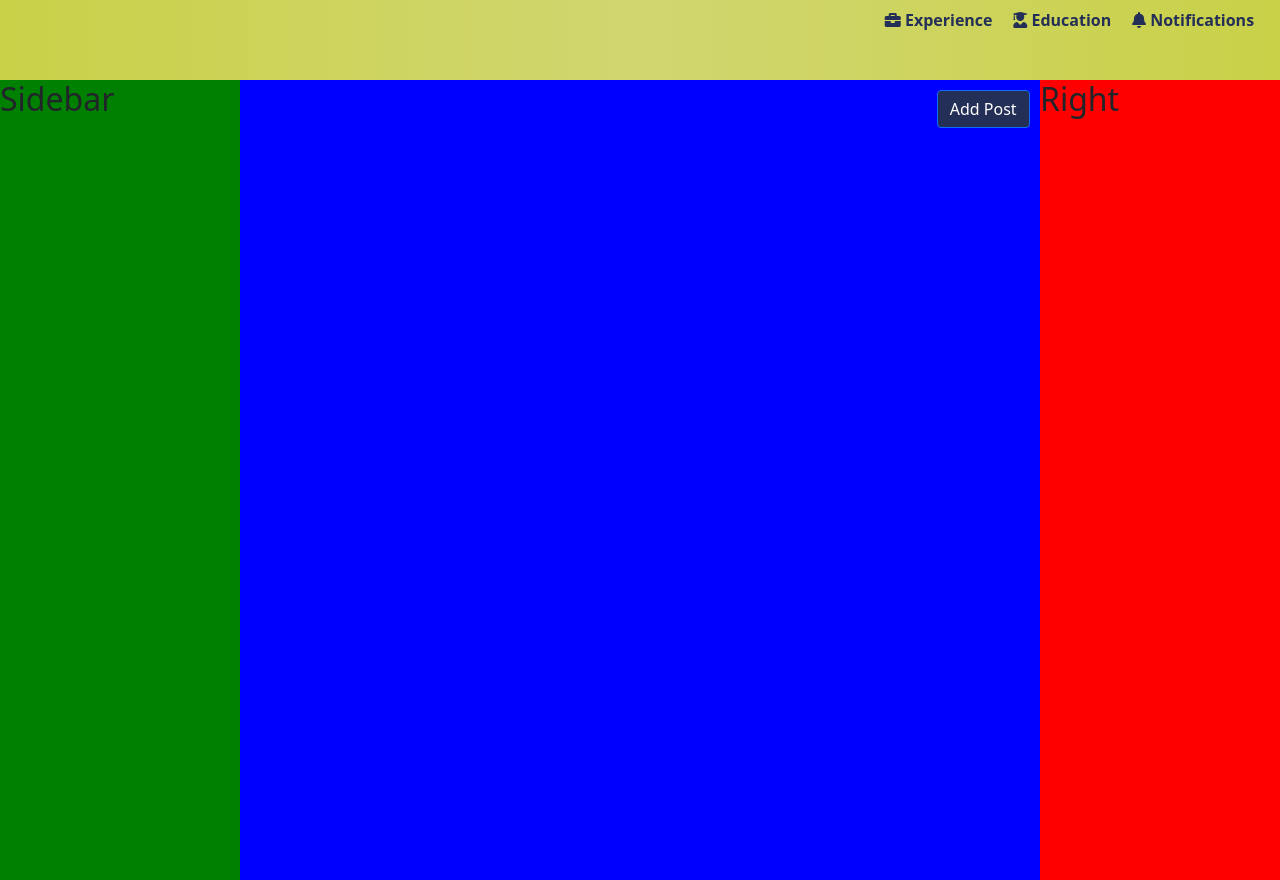
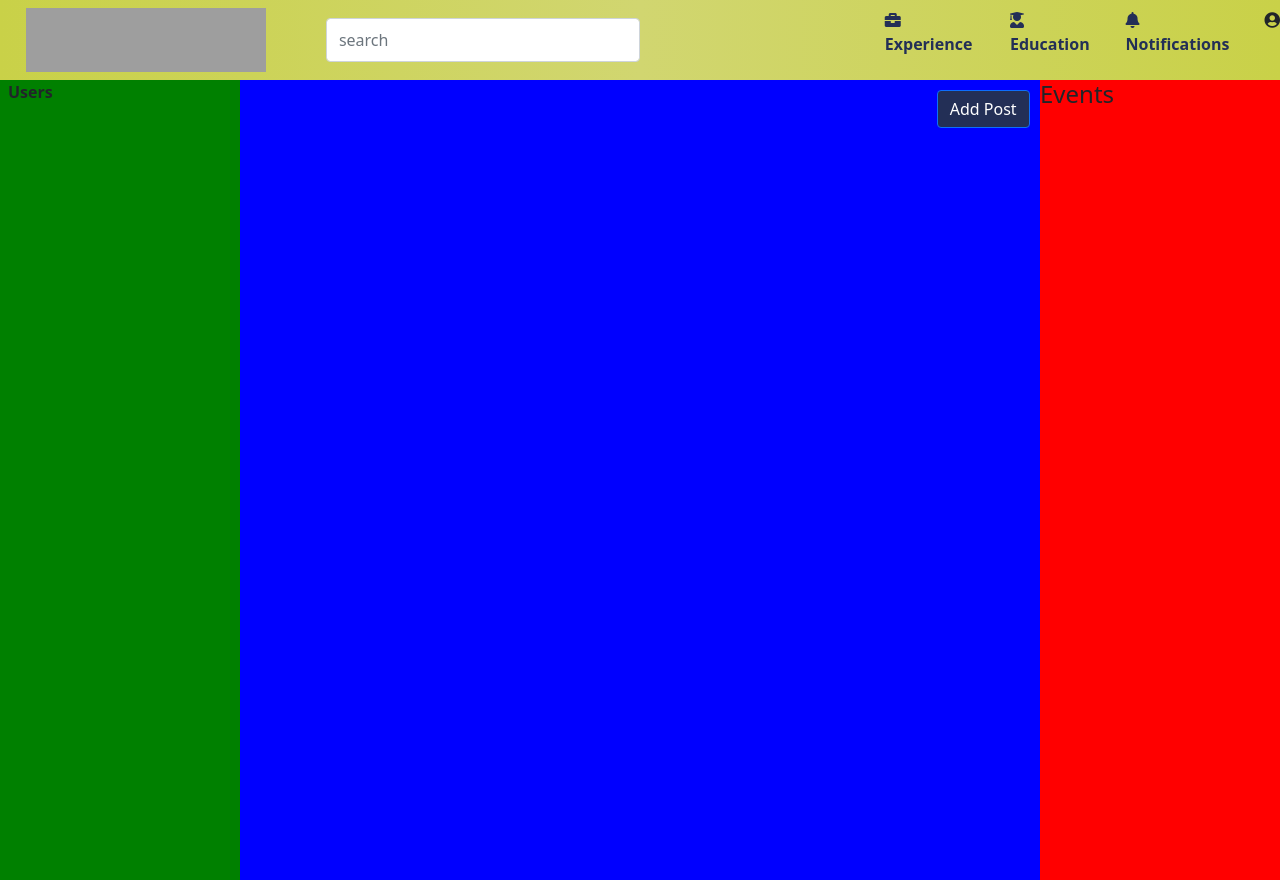
Before and after one commit to otienosteve/alumni-engagement, a Flask app: page /alumni/ in a window 1280 px wide. Run offline with Flask 3, Linux system fonts and the light colour scheme; some libraries are stand-ins or nearby versions; grey boxes are pictures that could not be loaded.

Commit message:
Add education and new user page

```diff
--- a/alumni.py
+++ b/alumni.py
@@ -1,9 +1,23 @@
 from flask import Blueprint, render_template, request, redirect, url_for, flash
+from auth import allow
+alumni_bp = Blueprint('alumni_bp',__name__,url_prefix='/alumni')
+from flask_login import login_required, current_user
+from models import Education
 
-alumni_bp = Blueprint('alumni_bp',__name__,url_prefix='/alumni')
-
-
+@allow('alumni','admin', 'superadmin')
+@login_required
 @alumni_bp.route('/')
 def index():
 
     return render_template('alumni/post.html')
+
+
+@allow('alumni','admin', 'superadmin')
+@login_required
+@alumni_bp.route('/education')
+def education():
+    education = education.query.filter_by(user_id=current_user.id).all()
+
+
+
+    return render_template('alumni/education.html', education = education)
--- a/auth.py
+++ b/auth.py
@@ -78,7 +78,7 @@
                 return render_template('auth/login.html', form=form)
             if bcrypt.check_password_hash(user.password, payload.get('password')):
                 login_user(user)
-                flash('Welome to Parish MIS', category='success')
+                flash('Welome to Firm Roots', category='success')
                 return redirect(url_for('admin_bp.dashboard'))
             else:
                 flash('Incorrect Password Entered', 'error')
--- a/static/system/css/style.css
+++ b/static/system/css/style.css
@@ -167,3 +167,26 @@
 
 
   }
+  .navbar  .left{
+    display: flex;
+    justify-content:space-between ;
+    align-items: center;
+    height: 100%;
+    width: 50%;
+
+  }
+  .navbar .left .top-search{
+    height: 70%;
+    width:100%;
+  }
+  .navbar  .left .nav-logo{
+    width:100%;
+    height: 100%;
+    overflow: hidden;
+    margin-left: 4%;
+  }
+  .navbar  .left .nav-logo img {
+
+    height: 100%;
+    width: 80%;
+  }
--- a/templates/alumni/alumni-base.html
+++ b/templates/alumni/alumni-base.html
@@ -1,18 +1,31 @@
 {% extends "base.html" %}
 {% block main %}
 <nav class="navbar">
-<div class="left"> </div>
+<div class="left">
+    <div class="nav-logo">
+        <img src="{{url_for('static', filename='system/assets/AAKCAU-LOGO.svg')}}" alt="" sizes="" srcset="">
+    </div>
+    <input type="text" class="form-control top-search" placeholder='search'>
+</div>
 <div class="right">
     <ul class='nav-icons'>
         <li> <a href=""> <i class="fas fa-briefcase"></i> Experience </a></li>
        <li> <a href=""><i class="fas fa-user-graduate"></i> Education </a></li>
       <li> <a href=""><i class="fas fa-bell"></i> Notifications </a></li>
+   <li><i class="fas fa-user-circle"></i></li>
     </ul>
 </div>
 </nav>
 <div class="alumni-page-grid">
     <div class="alumni-sidebar">
-        <h2>Sidebar</h2>
+        <div class="people-section">
+            <p class='mx-2 fw-bold'>Users</p>
+            <div class="people-search"></div>
+            <div class="people-display">
+
+            </div>
+
+        </div>
     </div>
     <div class="alumni-feed">
 
@@ -26,7 +39,13 @@
     </div>
 
 <div class="alumni-right">
-    <h2>Right</h2>
+    <div class="events-section">
+        <h4 >Events</h4>
+        <div class="events-search"></div>
+        <div class="events-display">
+
+        </div>
+    </div>
 </div>
 
 </div>
```
Also changed, not shown: migrations/versions/44a1e77d3d9d_add_education.py (added, +37 -0 lines), migrations/versions/ebcf94a773c8_add_relationship_education_and_user.py (added, +34 -0 lines), models.py (+14 -0 lines), templates/alumni/alumni-base-2.html (added, +28 -0 lines), templates/alumni/education.html (added, +7 -0 lines).
